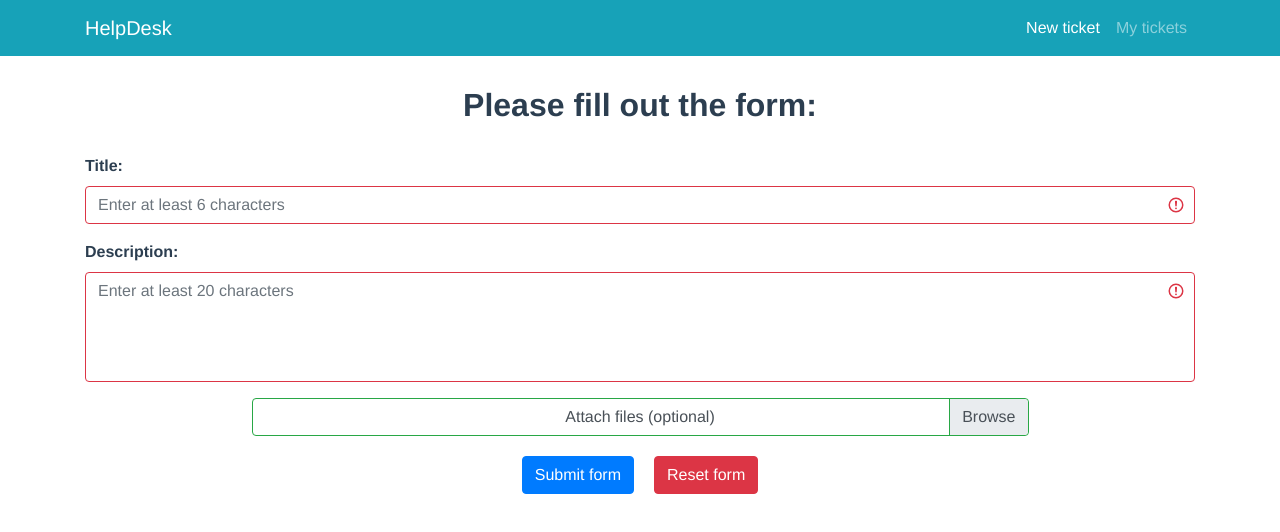
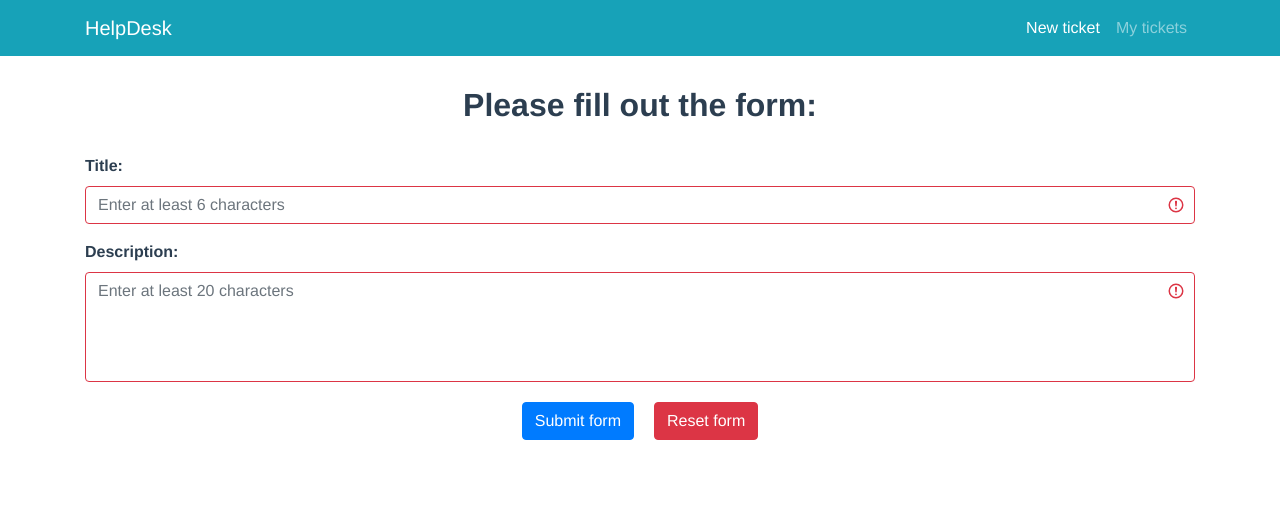
Before and after one commit to Kerjanoid/helpdesk, a Vue app: page / in a window 1280 px wide. Shown: the top 532 px of the page. Built offline with nearby package versions, Linux system fonts and the light colour scheme; no server answers.

Commit message:
ref: comment upload files code (need to fix)

```diff
--- a/src/components/Form.vue
+++ b/src/components/Form.vue
@@ -42,7 +42,7 @@
         />
       </b-form-group>
 
-      <b-form-file
+      <!-- <b-form-file
         id="files"
         class="file-label"
         placeholder="Attach files (optional)"
@@ -52,7 +52,7 @@
         :file-name-formatter="formatNames"
         :model-value="files"
         @change="pickFiles"
-      />
+      /> -->
 
       <div class="buttons">
         <b-button type="submit" variant="primary">Submit form</b-button>
@@ -80,27 +80,27 @@ export default {
       'setDescription',
       'setFiles',
     ]),
-    formatNames(files) {
-      return files.length === 1 ? files[0].name : `${files.length} files selected`;
-    },
-    pickFiles(event) {
-      const pickedFiles = event.target.files;
-      this.setFiles(pickedFiles);
-    },
+    // formatNames(files) {
+    //   return files.length === 1 ? files[0].name : `${files.length} files selected`;
+    // },
+    // pickFiles(event) {
+    //   const pickedFiles = event.target.files;
+    //   this.setFiles(pickedFiles);
+    // },
     onSubmit() {
       this.postTicket();
     },
     onReset() {
       this.setTitle('');
       this.setDescription('');
-      this.setFiles({});
+      // this.setFiles({});
     },
   },
   computed: {
     ...mapState({
       title: (state) => state.newTicket.title,
       description: (state) => state.newTicket.description,
-      files: (state) => state.newTicket.files,
+      // files: (state) => state.newTicket.files,
     }),
   },
 };
--- a/src/store/newTicketModule.js
+++ b/src/store/newTicketModule.js
@@ -5,7 +5,7 @@ const newTicketModule = {
     title: '',
     description: '',
     isOpened: true,
-    files: {},
+    // files: {},
   }),
   mutations: {
     setTitle(state, title) {
@@ -14,9 +14,9 @@ const newTicketModule = {
     setDescription(state, description) {
       state.description = description;
     },
-    setFiles(state, files) {
-      state.files = files;
-    },
+    // setFiles(state, files) {
+    //   state.files = files;
+    // },
   },
   actions: {
     async createTicket({ state }) {
@@ -25,7 +25,7 @@ const newTicketModule = {
           title: state.title,
           description: state.description,
           isOpened: state.isOpened,
-          files: state.files,
+          // files: state.files,
         },
         {
           headers: {
@@ -41,14 +41,15 @@ const newTicketModule = {
     },
     postTicket({ dispatch, commit }) {
       dispatch('createTicket').then((res) => {
-        commit('setTitle', '');
-        commit('setDescription', '');
-        commit('setFiles', {});
         // eslint-disable-next-line no-console
         console.log(res);
       })
         // eslint-disable-next-line no-console
-        .catch((err) => console.log(err));
+        .catch((err) => console.log(err))
+        .finally(
+          commit('setTitle', ''),
+          commit('setDescription', ''),
+        );
     },
   },
 };
```
